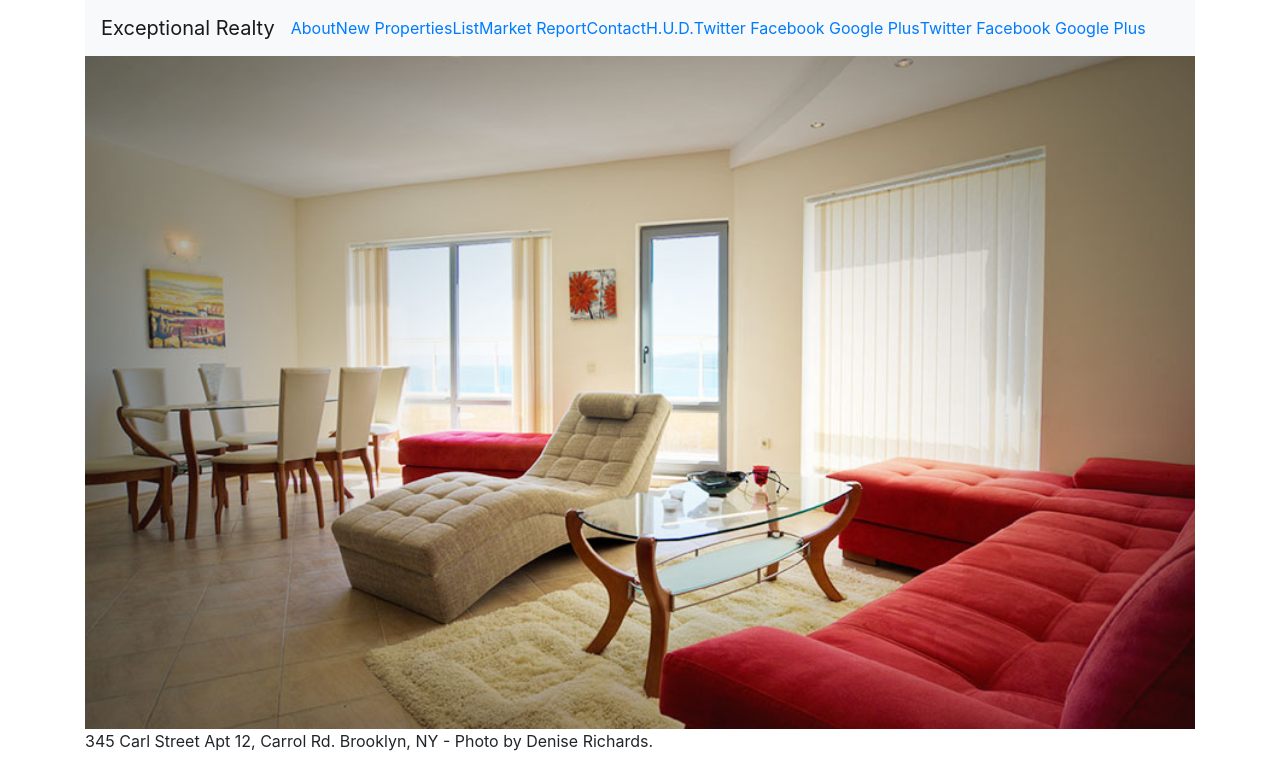
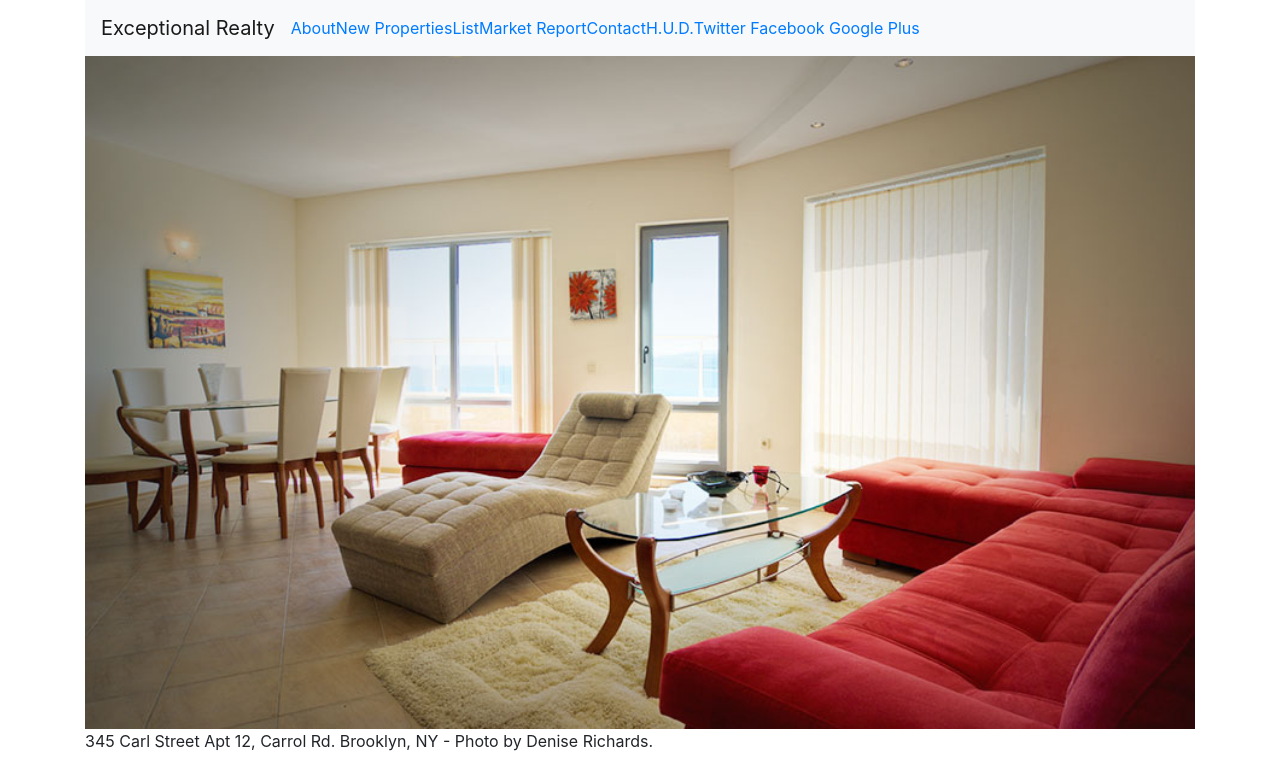
Before and after one commit to nichia/exceptional-realty-bootstrapped, a plain HTML site: page index.html in a window 1280 px wide. Shown: the top 766 px of the page. Drawn offline with nearby package versions, Linux system fonts and the light colour scheme.

Commit message:
remove extra social nav links

```diff
--- a/index.html
+++ b/index.html
@@ -54,11 +54,6 @@
                 </li>
               </ul>
 
-              <div id="social">
-                <a class="twit" href="#" title="Twitter">Twitter</a>
-                <a class="fbook" href="#" title="Facebook">Facebook</a>
-                <a class="gplus" href="#" title="Google Plus">Google Plus</a>
-              </div>
             </div>
           </nav>
         </div>
```
